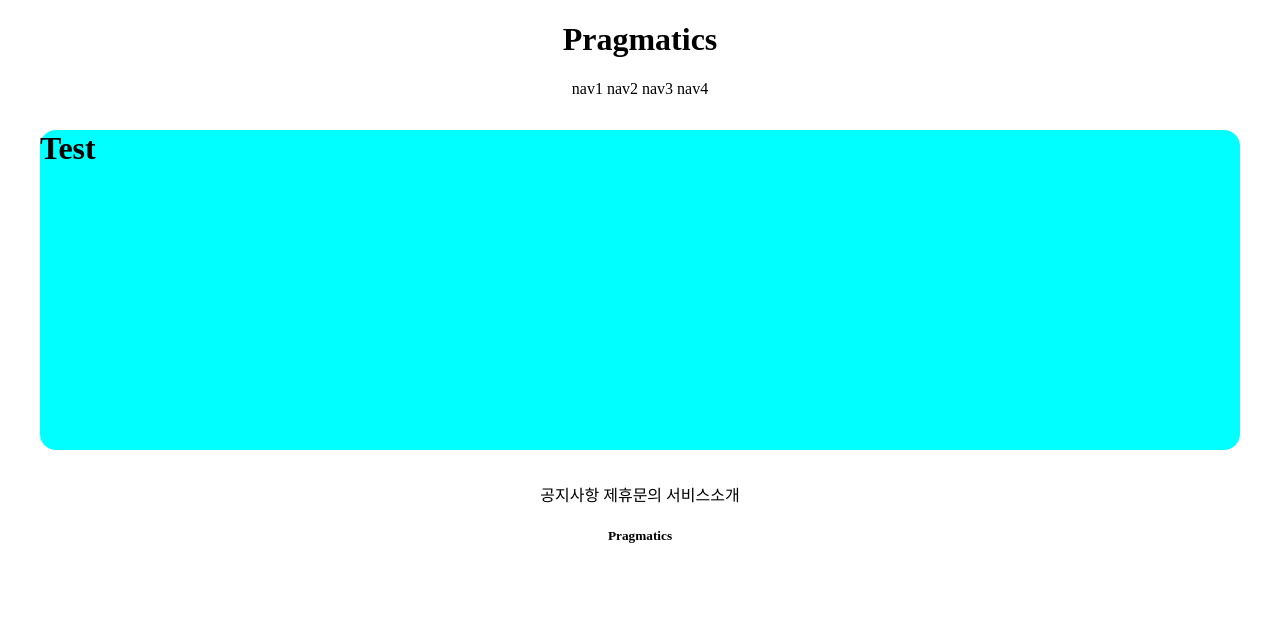
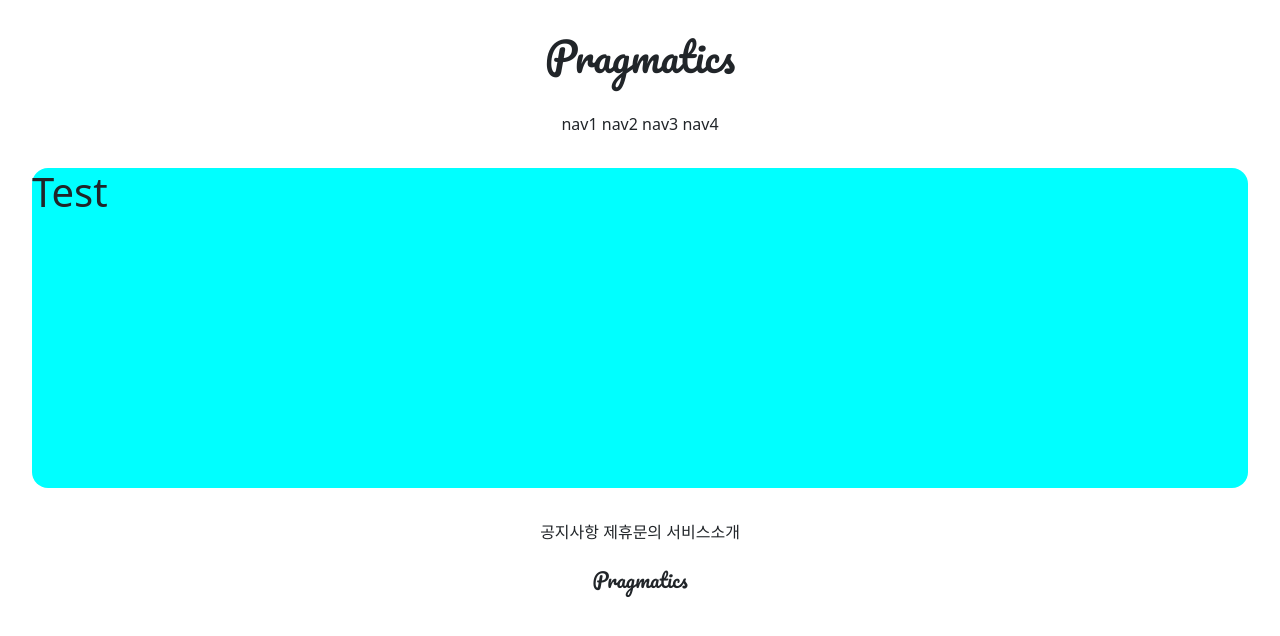
Before and after one commit to namvandy/gi_webapplication, a Django app: page /accounts/hello_world/ in a window 1280 px wide. Shown: the top 636 px of the page. Run offline with Django 3.2, Linux system fonts and the light colour scheme; parts of the project's set-up code (start-up, migrations or seed data) failed here and were passed over.

Commit message:
7/6 first commit

```diff
--- a/templates/footer.html
+++ b/templates/footer.html
@@ -1,10 +1,10 @@
 <div style="text-align: center">
-    <div>
+    <div style="margin-top: 1.5rem">
         <span>공지사항</span>
         <span>제휴문의</span>
         <span>서비스소개</span>
     </div>
-    <div>
+    <div style="margin : 1.5rem 0;font-family: 'Pacifico', cursive;">
         <h5>Pragmatics</h5>
     </div>
 
--- a/templates/head.html
+++ b/templates/head.html
@@ -1,4 +1,13 @@
 <head>
     <meta charset="UTF-8">
     <title>Title</title>
+
+{# bootstrap link #}
+    <link href="https://cdn.jsdelivr.net/npm/bootstrap@5.0.2/dist/css/bootstrap.min.css" rel="stylesheet" integrity="sha384-EVSTQN3/azprG1Anm3QDgpJLIm9Nao0Yz1ztcQTwFspd3yD65VohhpuuCOmLASjC" crossorigin="anonymous">
+
+{# Google Fonts link #}
+    <link rel="preconnect" href="https://fonts.googleapis.com">
+    <link rel="preconnect" href="https://fonts.gstatic.com" crossorigin>
+    <link href="https://fonts.googleapis.com/css2?family=Pacifico&display=swap" rel="stylesheet">
+
 </head>
--- a/templates/header.html
+++ b/templates/header.html
@@ -1,8 +1,8 @@
 <div style="text-align: center">
-    <div>
+    <div style="margin: 2rem 0;font-family: 'Pacifico', cursive;">
         <h1>Pragmatics</h1>
     </div>
-    <div>
+    <div style = "margin-bottom: 2rem">
         <span>nav1</span>
         <span>nav2</span>
         <span>nav3</span>
```
